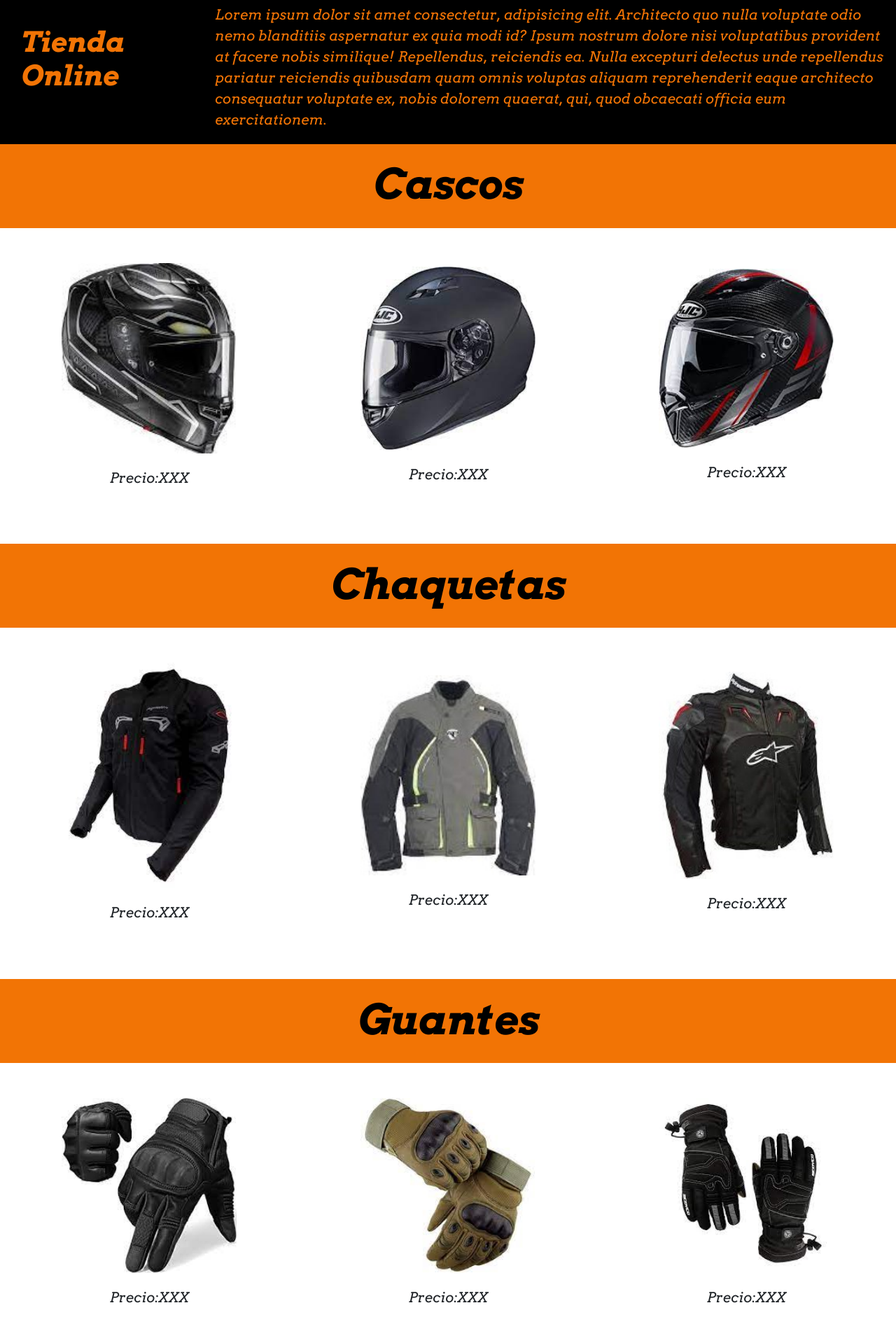
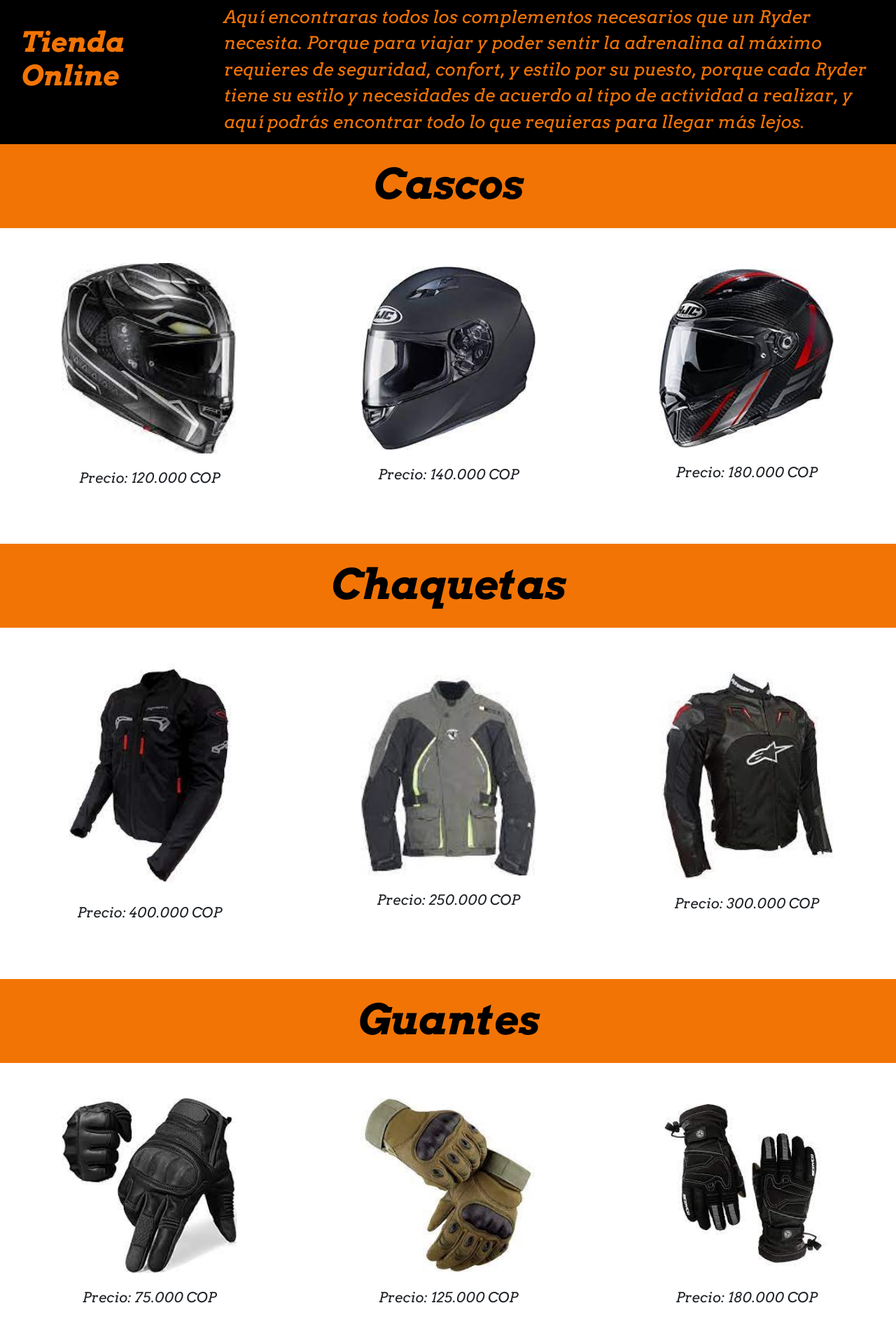
Before and after one commit to Israel2992/Web-Motos, a plain HTML site: page pages/tiendaOnline.html in a window 1280 px wide. Shown: the part 92-1994 px from the top of the page at 70% size. Drawn offline with nearby package versions, Linux system fonts and the light colour scheme.

Commit message:
Entrega Final - Ajustes en texto

```diff
--- a/pages/tiendaOnline.html
+++ b/pages/tiendaOnline.html
@@ -61,8 +61,7 @@
             </section>
 
             <section class="header__tienda--texto">
-                <p>Lorem ipsum dolor sit amet consectetur, adipisicing elit. Architecto quo nulla voluptate odio nemo blanditiis aspernatur ex quia modi id? Ipsum nostrum dolore nisi voluptatibus provident at facere nobis similique!
-                Repellendus, reiciendis ea. Nulla excepturi delectus unde repellendus pariatur reiciendis quibusdam quam omnis voluptas aliquam reprehenderit eaque architecto consequatur voluptate ex, nobis dolorem quaerat, qui, quod obcaecati officia eum exercitationem.</p>
+                <p>Aquí encontraras todos los complementos necesarios que un Ryder necesita. Porque para viajar y poder sentir la adrenalina al máximo requieres de seguridad, confort, y estilo por su puesto, porque cada Ryder tiene su estilo y necesidades de acuerdo al tipo de actividad a realizar, y aquí podrás encontrar todo lo que requieras para llegar más lejos.</p>
             </section>
         </section>
 
@@ -72,17 +71,17 @@
 
         <section class="hvr-float-shadow casco1 articulos" >
             <img src="./../img_fotos/casco1.jpg" alt="casco referencia 1"  Title="casco referencia 1" data-aos="fade-right">
-            <p>Precio:XXX</p>
+            <p>Precio: 120.000 COP</p>
         </section>
 
         <section class="hvr-float-shadow casco2 articulos">
             <img src="./../img_fotos/casco2.jpg" alt="casco referencia 2" Title="casco referencia 2"data-aos="fade-right">
-            <p>Precio:XXX</p>
+            <p>Precio: 140.000 COP</p>
         </section>
 
         <section class="hvr-float-shadow casco3 articulos">
             <img src="./../img_fotos/casco3.jpg" alt="casco referencia 3" Title="casco referencia 3" data-aos="fade-right">
-            <p>Precio:XXX</p>
+            <p>Precio: 180.000 COP</p>
         </section>
 
         <section class="chaquetas__title title__tienda">
@@ -91,17 +90,17 @@
 
         <section class="hvr-float-shadow chaqueta1 articulos" >
             <img src="./../img_fotos/chaqueta1.jpg" alt="chaqueta referencia 1" Title="chaqueta referencia 1"data-aos="fade-right" >
-            <p>Precio:XXX</p>
+            <p>Precio: 400.000 COP</p>
         </section>
 
         <section class="hvr-float-shadow chaqueta2 articulos">
             <img src="./../img_fotos/chaqueta2.jpg" alt="chaqueta referencia 2" Title="chaqueta referencia 2"data-aos="fade-right">
-            <p>Precio:XXX</p>
+            <p>Precio: 250.000 COP</p>
         </section>
 
         <section class="hvr-float-shadow chaqueta3 articulos">
             <img src="./../img_fotos/chaqueta3.jpg" alt="chaqueta referencia 3" Title="chaqueta referencia 3"data-aos="fade-right">
-            <p>Precio:XXX</p>
+            <p>Precio: 300.000 COP</p>
         </section>
 
         <section class="guantes_title title__tienda">
@@ -110,17 +109,17 @@
 
         <section class="hvr-float-shadow guantes1 articulos">
             <img src="./../img_fotos/guantes1.jpg" alt="guantes referencia 1" Title="guantes referencia 1"data-aos="fade-right" >
-            <p>Precio:XXX</p>
+            <p>Precio: 75.000 COP</p>
         </section>
 
         <section class="hvr-float-shadow guantes2 articulos">
             <img src="./../img_fotos/guantes2.jpg" alt="guantes referencia 2" Title="guantes referencia 2"data-aos="fade-right" >
-            <p>Precio:XXX</p>
+            <p>Precio: 125.000 COP</p>
         </section>
 
         <section class="hvr-float-shadow guantes3 articulos">
             <img src="./../img_fotos/guantes3.jpg" alt="guantes referencia 3" title="guantes referencia 3"data-aos="fade-right">
-            <p>Precio:XXX</p>
+            <p>Precio: 180.000 COP</p>
         </section>
     </section>
 
--- a/scss/_customized_page.scss
+++ b/scss/_customized_page.scss
@@ -19,7 +19,6 @@ $color-secundario: black;
 .header__Customized{
     grid-area: header__Customized;
     height: 30vh;
-    width: 100vw;
     display: flex;
     flex-direction: row;
     justify-content: center;
@@ -39,8 +38,9 @@ $color-secundario: black;
     .header__Customized--text{
         width: 80vw;
         height: 20vh;
-        font-size: 2rem;
+        font-size: 2.1rem;
         color:  $color-primario;
+        padding: 0rem 3rem 0rem 0rem;
     }
 
 }
--- a/scss/_main_page.scss
+++ b/scss/_main_page.scss
@@ -135,9 +135,9 @@ $color-secundario: black;
         display: flex;
         align-items: center;
         text-align: center;
-        font-size: 1.5rem;
+        font-size: 2rem;
         p{
-            padding: 1rem;
+            text-align: center;
         }
     }
 
--- a/scss/_tienda_page.scss
+++ b/scss/_tienda_page.scss
@@ -41,7 +41,6 @@ $color-secundario: black;
     justify-content: center;
     align-items: center;
     background-color:$color-secundario;
-
     .header__tienda--title{
         width: 25vw;
         height: 20vh;
@@ -54,10 +53,12 @@ $color-secundario: black;
         }
     }
     .header__tienda--texto{
-        width: 80vw;
+        width: 75vw;
         height: 20vh;
-        font-size: 2rem;
+        font-size: 2.5rem;
         color: $color-primario;
+        padding: 0rem 3rem 0rem 0rem;
+
     }
  }
 
```
Also changed, not shown: index.html (+1 -1 lines), pages/customized.html (+1 -3 lines), style.css.
